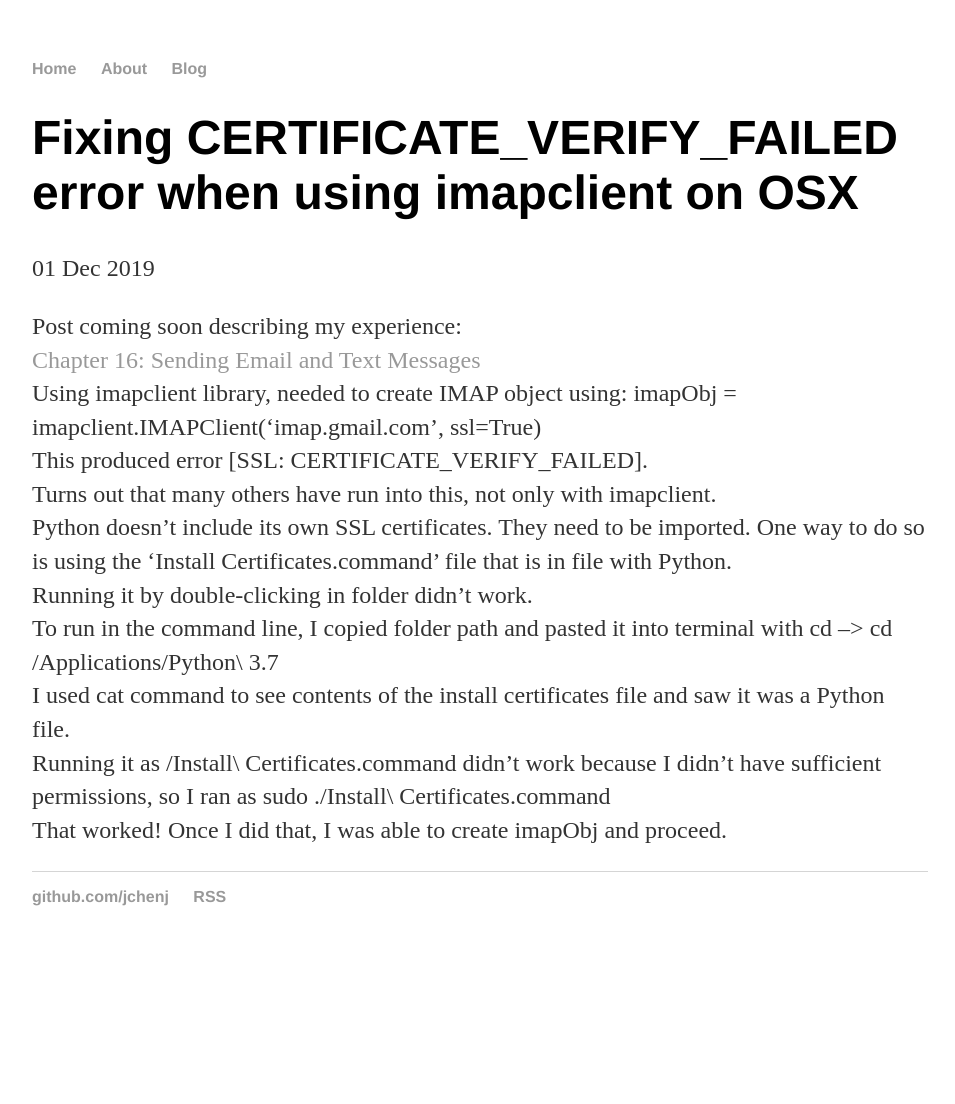
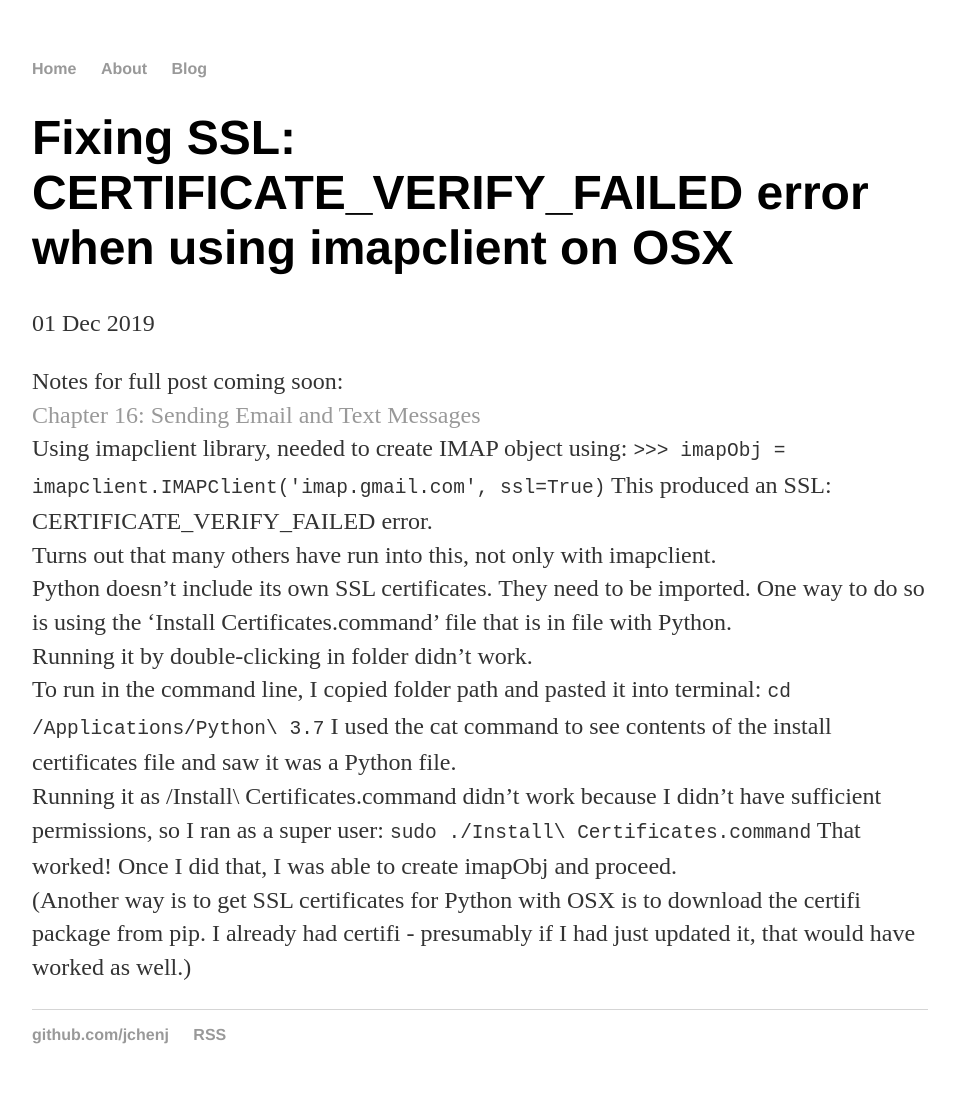
Before and after one commit to jchenj/jchenj.github.io, a Jekyll site: the page built from _posts/2019-12-01-SSL-certificate-verify-failed-python-osx.md, in a window 1280 px wide. Shown: the whole page, without its empty margins (160-1115 px from the left). Built offline with Jekyll 4.4.1, drawn with Linux system fonts in a browser that asks for light colours; before the commit the page ends 966 px from its top, so only the background shows below that.

Commit message:
Update 2019-12-01-SSL-certificate-verify-failed-python-osx.md

```diff
--- a/_posts/2019-12-01-SSL-certificate-verify-failed-python-osx.md
+++ b/_posts/2019-12-01-SSL-certificate-verify-failed-python-osx.md
@@ -1,17 +1,21 @@
 ---
 layout: post
-title: "Fixing CERTIFICATE_VERIFY_FAILED error when using imapclient on OSX"
+title: "Fixing SSL: CERTIFICATE_VERIFY_FAILED error when using imapclient on OSX"
 date: 2019-12-01
 ---
 
-Post coming soon describing my experience: <br>
+Notes for full post coming soon: <br>
 [Chapter 16: Sending Email and Text Messages](https://automatetheboringstuff.com/chapter16/)<br>
-Using imapclient library, needed to create IMAP object using: imapObj = imapclient.IMAPClient('imap.gmail.com', ssl=True)<br>
-This produced error [SSL: CERTIFICATE_VERIFY_FAILED].<br>
-Turns out that many others have run into this, not only with imapclient.<br>
+Using imapclient library, needed to create IMAP object using:
+`>>> imapObj = imapclient.IMAPClient('imap.gmail.com', ssl=True)`
+This produced an SSL: CERTIFICATE_VERIFY_FAILED error.<br>
+Turns out that many others have run into this, not only with imapclient. <br>
 Python doesn't include its own SSL certificates. They need to be imported. One way to do so is using the 'Install Certificates.command' file that is in file with Python.<br>
 Running it by double-clicking in folder didn't work. <br>
-To run in the command line, I copied folder path and pasted it into terminal with cd --> cd /Applications/Python\ 3.7 <br>
-I used cat command to see contents of the install certificates file and saw it was a Python file.<br>
-Running it as /Install\ Certificates.command didn't work because I didn't have sufficient permissions, so I ran as sudo ./Install\ Certificates.command <br>
+To run in the command line, I copied folder path and pasted it into terminal:
+`cd /Applications/Python\ 3.7`
+I used the cat command to see contents of the install certificates file and saw it was a Python file.<br>
+Running it as /Install\ Certificates.command didn't work because I didn't have sufficient permissions, so I ran as a super user:
+`sudo ./Install\ Certificates.command`
 That worked! Once I did that, I was able to create imapObj and proceed. <br>
+(Another way is to get SSL certificates for Python with OSX is to download the certifi package from pip. I already had certifi - presumably if I had just updated it, that would have worked as well.)
```
